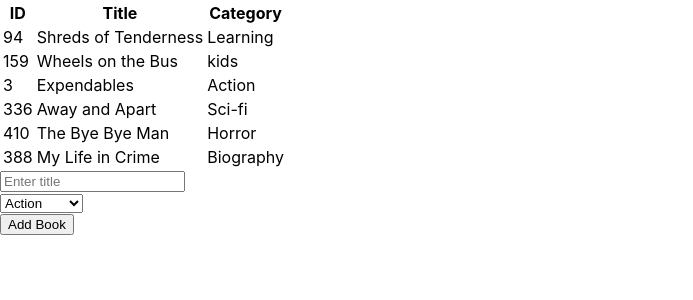
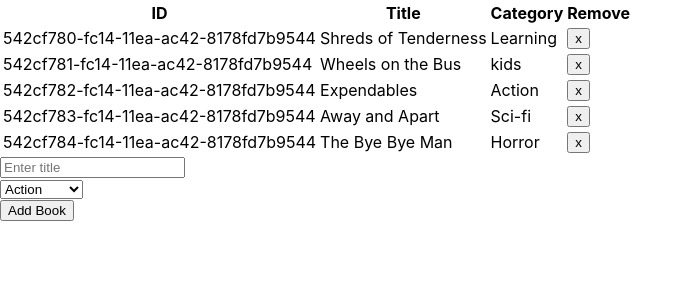
Before and after one commit to mbabaliiryn/react-book-store, a React (Create React App) app: page / in a window 1280 px wide. Shown: the top 300 px of the page, without its empty margins (0-693 px from the left). Built offline with nearby package versions, Linux system fonts and the light colour scheme.

Commit message:
make BooksForm component stateful & connect removebook action to the component

```diff
--- a/src/actions/index.js
+++ b/src/actions/index.js
@@ -1,11 +1,11 @@
-import ACTIONTYPES from '../constant/ActionTypes';
+import { REMOVE_BOOK, CREATE_BOOK } from '../constant/ActionTypes';
 
 export const createBook = book => ({
-  type: ACTIONTYPES.CREATE_BOOK,
+  type: CREATE_BOOK,
   book,
 });
 
 export const removeBook = id => ({
-  type: ACTIONTYPES.REMOVE_BOOK,
+  type: REMOVE_BOOK,
   id,
 });
--- a/src/components/Book.js
+++ b/src/components/Book.js
@@ -2,7 +2,7 @@
 import React from 'react';
 import PropTypes from 'prop-types';
 
-const Book = ({ book }) => (
+const Book = ({ book, removeBook }) => (
   <tr>
     <td>
       {' '}
@@ -19,11 +19,15 @@ const Book = ({ book }) => (
       {book.category}
       {' '}
     </td>
+    <td>
+      <button type="button" onClick={() => removeBook(book.id)}>x</button>
+    </td>
   </tr>
 );
 
 Book.propTypes = {
   book: PropTypes.shape({}).isRequired,
+  removeBook: PropTypes.func.isRequired,
 };
 
 export default Book;
--- a/src/constant/ActionTypes.js
+++ b/src/constant/ActionTypes.js
@@ -1,7 +1,2 @@
-const ACTIONTYPES = {
-  GET_BOOK: 'GET_BOOK',
-  CREATE_BOOK: 'CREATE_BOOK',
-  REMOVE_BOOK: 'REMOVE_BOOK',
-};
-
-export default ACTIONTYPES;
+export const CREATE_BOOK = 'CREATE_BOOK';
+export const REMOVE_BOOK = 'REMOVE_BOOK';
--- /dev/null
+++ b/src/constant/initialState.js
@@ -0,0 +1,31 @@
+import { v1 as uuidv1 } from 'uuid';
+
+const INITIAL_STATE = [
+  {
+    id: uuidv1(),
+    title: 'Shreds of Tenderness',
+    category: 'Learning',
+  },
+  {
+    id: uuidv1(),
+    title: 'Wheels on the Bus',
+    category: 'kids',
+  },
+  {
+    id: uuidv1(),
+    title: 'Expendables',
+    category: 'Action',
+  },
+  {
+    id: uuidv1(),
+    title: 'Away and Apart',
+    category: 'Sci-fi',
+  },
+  {
+    id: uuidv1(),
+    title: 'The Bye Bye Man',
+    category: 'Horror',
+  },
+];
+
+export default INITIAL_STATE;
--- a/src/containers/BooksForm.js
+++ b/src/containers/BooksForm.js
@@ -1,7 +1,7 @@
 /* eslint-disable jsx-a11y/label-has-associated-control */
 
 import React from 'react';
-import { v4 as uuidv4 } from 'uuid';
+import { v1 as uuidv1 } from 'uuid';
 import PropTypes from 'prop-types';
 import { connect } from 'react-redux';
 import { createBook } from '../actions';
@@ -25,7 +25,7 @@ class BooksForm extends React.Component {
     const { title, category } = this.state;
     const { createBook } = this.props;
     const newBook = {
-      id: uuidv4(),
+      id: uuidv1(),
       title,
       category,
     };
--- a/src/containers/BooksList.js
+++ b/src/containers/BooksList.js
@@ -1,10 +1,14 @@
+/* eslint-disable arrow-body-style */
+/* eslint-disable no-unused-vars */
 import React from 'react';
 import { connect } from 'react-redux';
 import PropTypes from 'prop-types';
 
 import Book from '../components/Book';
+import { removeBook } from '../actions';
 
-const BooksList = ({ books }) => (
+const BooksList = ({ books, removeBook }) => {
+  return (
     <div>
       <table>
         <thead>
@@ -12,23 +16,25 @@ const BooksList = ({ books }) => (
             <th>ID</th>
             <th>Title</th>
             <th>Category</th>
+            <th>Remove</th>
           </tr>
         </thead>
         <tbody>
           {books.map(book => (
-          <Book key={book.id} book={book} />
+            <Book key={book.id} book={book} removeBook={removeBook} />
           ))}
         </tbody>
       </table>
     </div>
   );
+};
 
 BooksList.propTypes = {
   books: PropTypes.shape([]).isRequired,
+  removeBook: PropTypes.func.isRequired,
 };
 
 const mapStateToProps = state => ({
   books: state.books,
 });
-
-export default connect(mapStateToProps, null)(BooksList);
+export default connect(mapStateToProps, { removeBook })(BooksList);
--- a/src/index.js
+++ b/src/index.js
@@ -8,46 +8,14 @@ import thunk from 'redux-thunk';
 import { Provider } from 'react-redux';
 
 import App from './components/App';
+import INITIAL_STATE from './constant/initialState';
 import rootReducer from './reducers';
 
-const initialState = {
-  books: [
-    {
-      id: Math.round(100 * Math.random()),
-      title: 'Shreds of Tenderness',
-      category: 'Learning',
-    },
-    {
-      id: Math.round(300 * Math.random()),
-      title: 'Wheels on the Bus',
-      category: 'kids',
-    },
-    {
-      id: Math.round(300 * Math.random()),
-      title: 'Expendables',
-      category: 'Action',
-    },
-    {
-      id: Math.round(400 * Math.random()),
-      title: 'Away and Apart',
-      category: 'Sci-fi',
-    },
-    {
-      id: Math.round(500 * Math.random()),
-      title: 'The Bye Bye Man',
-      category: 'Horror',
-    },
-    {
-      id: Math.round(500 * Math.random()),
-      title: 'My Life in Crime',
-      category: 'Biography',
-    },
-  ],
-};
+const STATE = { books: INITIAL_STATE };
 
 const middleware = [thunk];
 
-const store = createStore(rootReducer, initialState,
+const store = createStore(rootReducer, STATE,
   compose(applyMiddleware(...middleware),
     window.__REDUX_DEVTOOLS_EXTENSION__
               && window.__REDUX_DEVTOOLS_EXTENSION__()));
--- a/src/reducers/books.js
+++ b/src/reducers/books.js
@@ -1,19 +1,15 @@
-const initialState = [];
+/* eslint-disable no-unused-vars */
+import { CREATE_BOOK, REMOVE_BOOK } from '../constant/ActionTypes';
+import INITIAL_STATE from '../constant/initialState';
 
-const books = (state = initialState, action) => {
+const books = (state = INITIAL_STATE, action) => {
   switch (action.type) {
     case 'CREATE_BOOK':
-      return [
-        ...state,
-        books,
-      ];
+      return [...state, action.book];
+
     case 'REMOVE_BOOK':
-      return [
-        ...state,
-        state.books.filter(
-          book => book.id !== action.payload,
-        ),
-      ];
+      return state.filter(book => book.id !== action.id);
+
     default:
       return state;
   }
```
Lines whose indentation alone changed are shown as unchanged.
